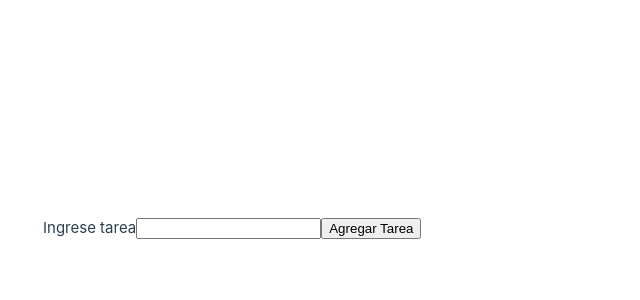
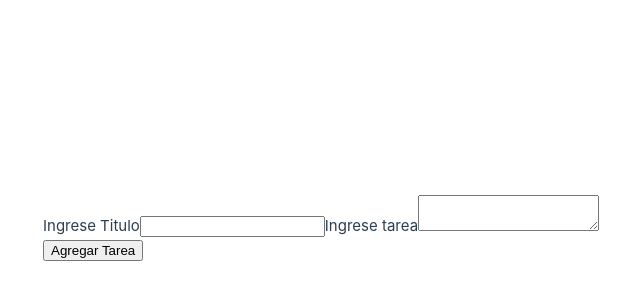
Before and after one commit to da237/TodoApp, a Vue app: page / in a window 1280 px wide. Shown: the part 172-472 px from the top of the page, without its empty margins (597-1237 px from the left). Built offline with nearby package versions, Linux system fonts and the light colour scheme.

Commit message:
Feat: se agrega el campo de texarea para ingresar un texto largo y el imput se deja para el titulo

```diff
--- a/src/components/HelloWorld.vue
+++ b/src/components/HelloWorld.vue
@@ -2,6 +2,7 @@
 import {ref,onMounted } from 'vue';
 
 const imput = ref('');
+const text =  ref('');
 
 const listTasks = ref([]);
 
@@ -12,25 +13,29 @@ onMounted(() => {
 });
 
 const addTask = () => {
-  if(!imput.value){
+  if(!imput.value && text.value){
     alert('Ingrese una tarea');
     return;
   } else {
     listTasks.value.push({
     name: imput.value,
+    content: text.value,
     date: new Date().toLocaleDateString()
   });
   localStorage.setItem('listTasks', JSON.stringify(listTasks.value));
   }
   imput.value = '';
+  text.value = '';
   console.log(listTasks.value);
 }
 
 </script>
 <template>
   <div>
+    <label for="">Ingrese Titulo</label>
+    <input type="text" v-model="imput">
     <label for="">Ingrese tarea</label>
-    <input type="text" v-model="imput">
+    <textarea v-model="text"></textarea>
 
     <button @click="addTask">Agregar Tarea</button>
 
@@ -39,7 +44,7 @@ const addTask = () => {
 
     <ul>
       <li v-for="(task,index) in listTasks" :key="index">
-        {{task.name}} - {{task.date}}
+        {{task.name}} - {{task.content}} - {{task.date}}
       </li>
     </ul>
   </div>
```
